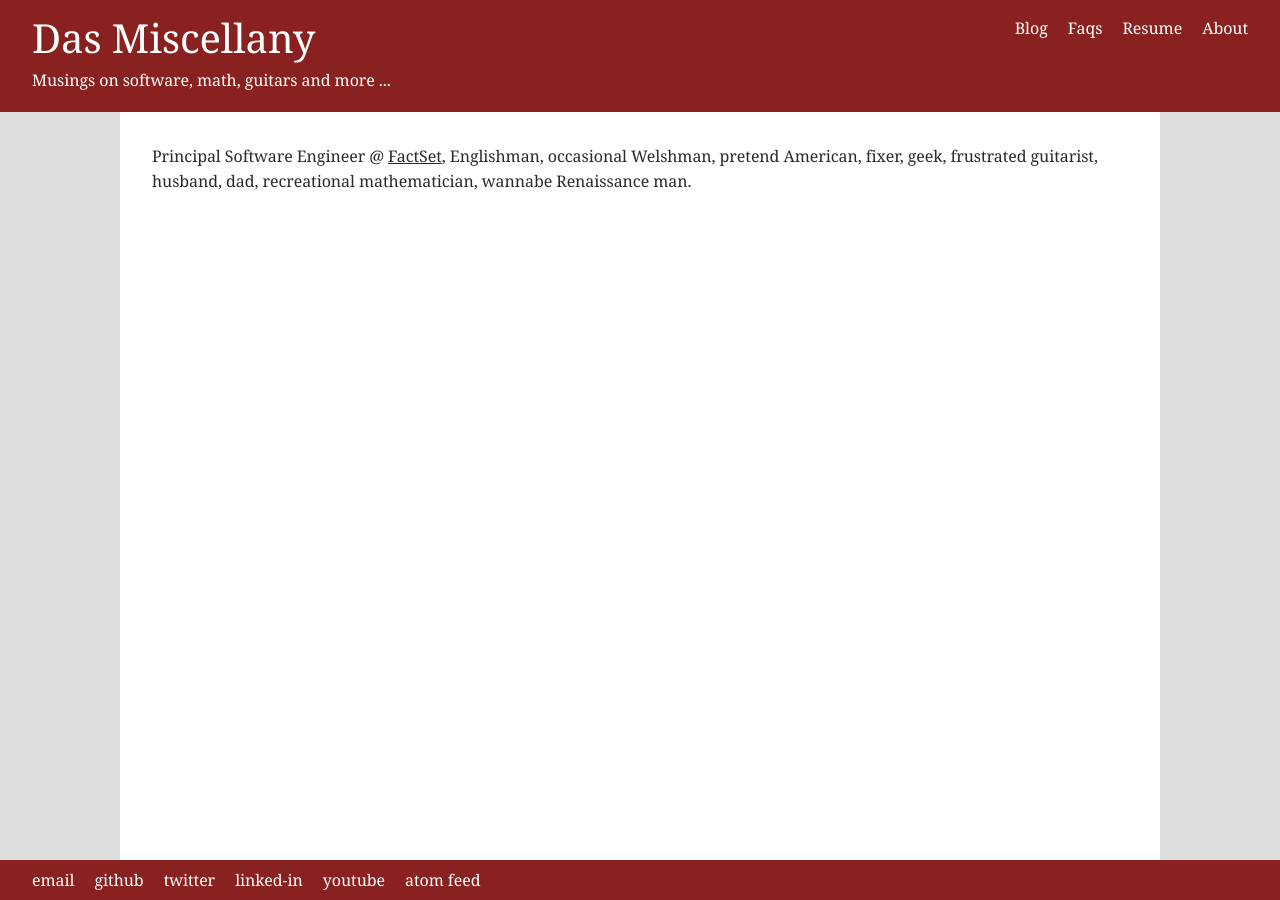
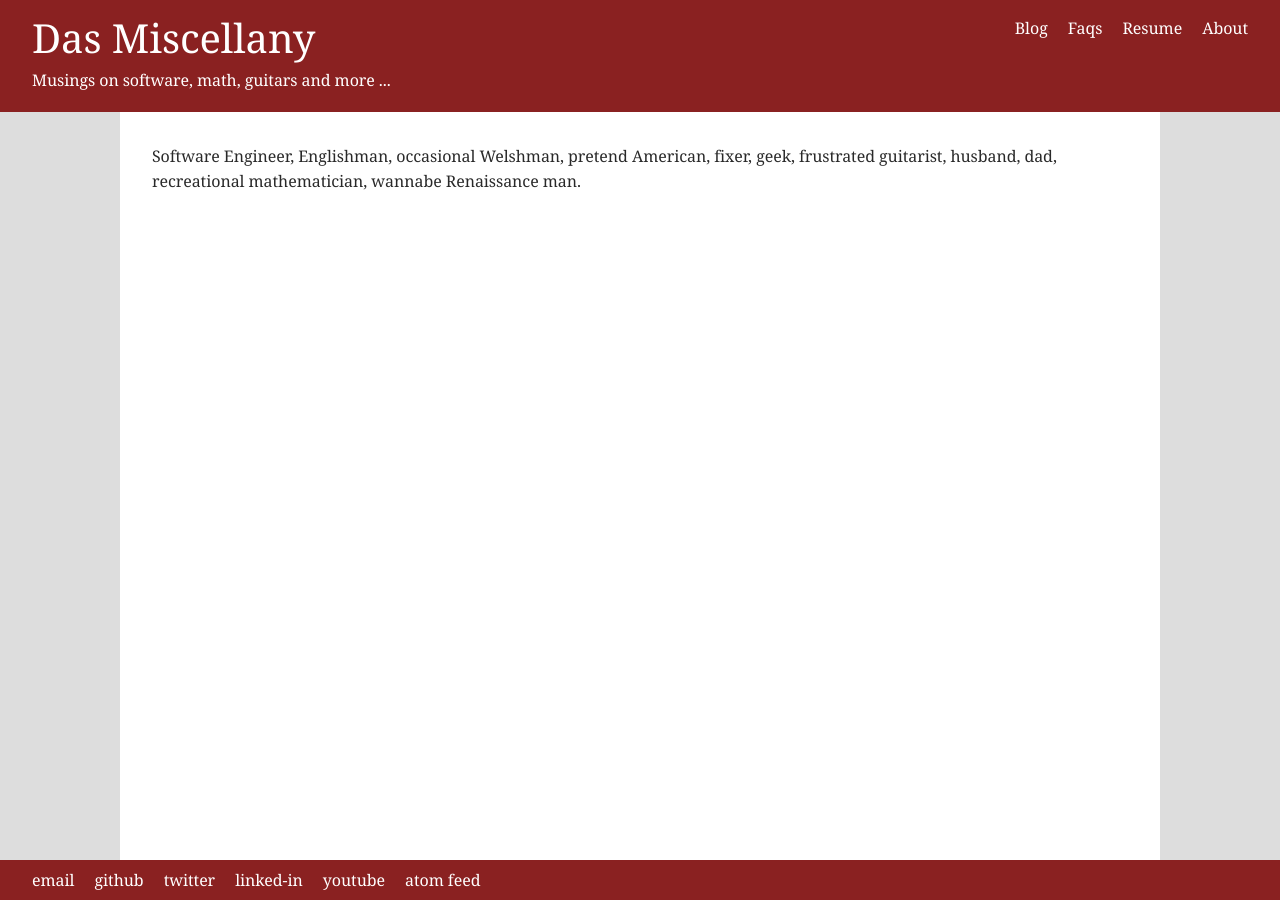
Before and after one commit to nalaseivad/captainginja.github.io, a Jekyll site: the page built from about.md, in a window 1280 px wide. Built offline with Jekyll 4.4.1, drawn with Linux system fonts in a browser that asks for light colours.

Commit message:
I don't work at FactSet any more

```diff
--- a/about.md
+++ b/about.md
@@ -4,5 +4,5 @@ title: About
 permalink: /about
 ---
 
-Principal Software Engineer @ [FactSet](https://www.factset.com), Englishman, occasional Welshman, pretend American,
-fixer, geek, frustrated guitarist, husband, dad, recreational mathematician, wannabe Renaissance man.
+Software Engineer, Englishman, occasional Welshman, pretend American, fixer, geek, frustrated guitarist, husband, dad,
+recreational mathematician, wannabe Renaissance man.
```
